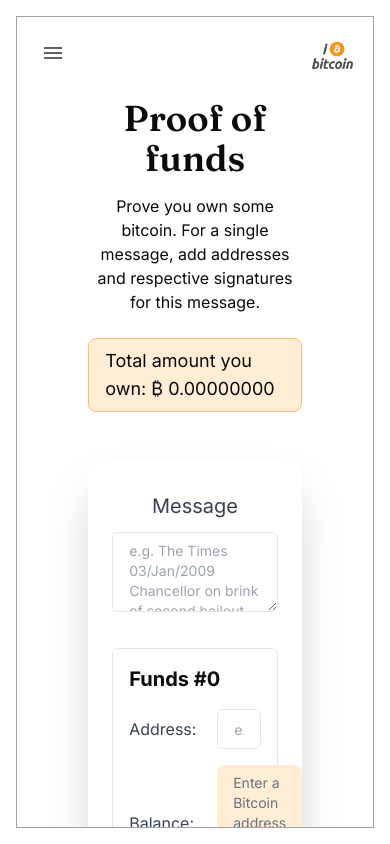
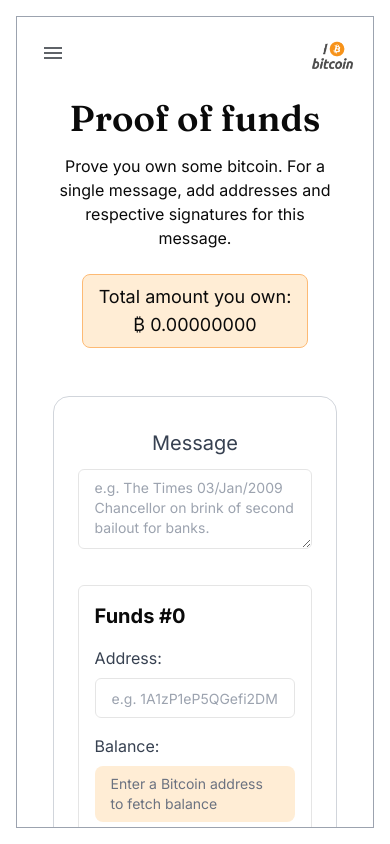
Before and after one commit to martins87/uft-platform, a Next.js app: page /proof-of-funds in a window 390 px wide. Built offline with nearby package versions, Linux system fonts and the light colour scheme.

Commit message:
edit style when responsive

```diff
--- a/app/components/Card.tsx
+++ b/app/components/Card.tsx
@@ -10,7 +10,7 @@ const Card: FC<CardProps> = ({ children, className }) => {
   return (
     <div
       className={twMerge(
-        "w-[100%] flex flex-col justify-center gap-8 py-8 px-6 lg:px-10 mb-24 rounded-2xl shadow-2xl",
+        "w-[100%] flex flex-col justify-center gap-8 py-8 px-6 lg:px-10 mb-24 rounded-2xl md:shadow-lg border border-gray-300",
         className
       )}
     >
--- a/app/components/Container.tsx
+++ b/app/components/Container.tsx
@@ -10,7 +10,7 @@ const Container: FC<ContainerProps> = ({ children, className }) => {
   return (
     <div
       className={twMerge(
-        "absolute w-[60%] flex flex-col items-center gap-2 top-[10%] md:top-[15%]",
+        "absolute w-[80%] md:w-[70%] flex flex-col items-center gap-2 top-[10%] md:top-[15%]",
         className
       )}
     >
--- a/app/notarization/SHA256Hash.tsx
+++ b/app/notarization/SHA256Hash.tsx
@@ -14,7 +14,7 @@ const SHA256Hash: FC<SHA256Hash> = ({ data, toHash }) => {
   };
 
   return (
-    <div className="flex items-center gap-2 -mt-4">
+    <div className="flex flex-col md:flex-row items-center gap-2 -mt-4">
       <span className="text-sm">SHA256 hash:</span>
       <span className="w-fit text-sm bg-gray-100 p-2 rounded-lg text-clip xl:hidden">
         {truncated(dataToShow)}
--- a/app/proof-of-funds/Funds.tsx
+++ b/app/proof-of-funds/Funds.tsx
@@ -126,7 +126,7 @@ const Funds: FC<FundsProps> = ({
     <div className="flex flex-col gap-4 border rounded-md p-4">
       <h4 className="text-xl font-bold">Funds #{index}</h4>
 
-      <div className="flex items-center gap-x-2">
+      <div className="flex flex-col gap-2 md:flex-row md:items-center gap-x-2">
         <span className="text-gray-700 min-w-20">Address:</span>
         <input
           className="w-full h-10 border rounded-md px-4 text-sm focus:outline-none"
@@ -137,7 +137,7 @@ const Funds: FC<FundsProps> = ({
         />
       </div>
 
-      <div className="flex items-center gap-x-2">
+      <div className="flex flex-col gap-2 md:flex-row md:items-center gap-x-2">
         <span className="text-gray-700 min-w-20">Balance:</span>
         <span className="w-fit min-h-12 flex items-center gap-2 bg-orange-100 text-lg px-4 py-2 rounded-lg text-clip">
           {!address.length ? (
@@ -156,7 +156,7 @@ const Funds: FC<FundsProps> = ({
         </span>
       </div>
 
-      <div className="flex items-center gap-x-2">
+      <div className="flex flex-col gap-2 md:flex-row md:items-center gap-x-2">
         <span className="text-gray-700 min-w-20">Signature:</span>
         <textarea
           className={twMerge(
--- a/app/proof-of-funds/page.tsx
+++ b/app/proof-of-funds/page.tsx
@@ -31,8 +31,9 @@ const ProofOfFunds = () => {
           </p>
         }
       />
-      <span className="w-fit min-h-12 -mt-8 mb-10 flex items-center gap-2 bg-orange-100 border border-orange-300 text-lg px-4 py-2 rounded-lg text-clip">
-        Total amount you own: ₿ {totalAmount.toFixed(8)}
+      <span className="w-fit min-h-12 -mt-8 mb-10 flex items-center gap-2 bg-orange-100 border border-orange-300 text-lg px-4 py-2 rounded-lg text-center">
+        Total amount you own: <br className="md:hidden" />₿{" "}
+        {totalAmount.toFixed(8)}
       </span>
       <Card className="gap-y-[12px]">
         <div className="flex flex-col items-center justify-center gap-4 text-xl text-gray-700">
```
